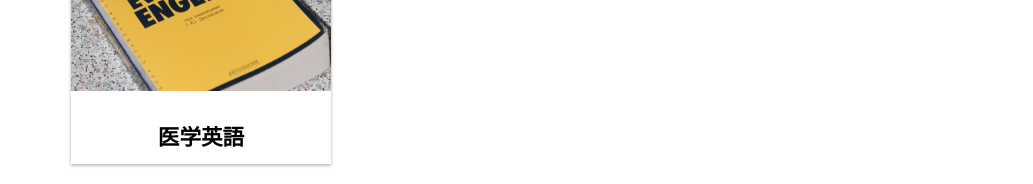
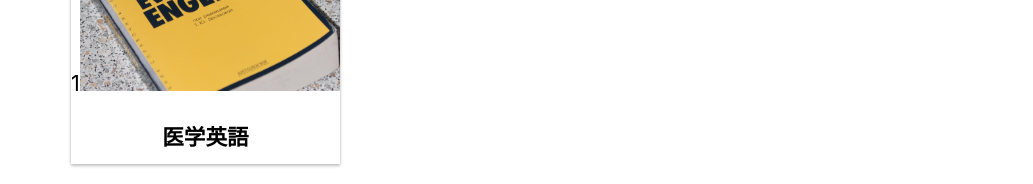
Before and after one commit to yui-nagamatsu/nextjs-blog, a Next.js app: page / in a window 1280 px wide. Shown: the part 616-800 px from the top of the page, without its empty margins (177-1210 px from the left). Built offline with nearby package versions, Linux system fonts and the light colour scheme.

Commit message:
Navigate between home, Physiology and English2

```diff
--- a/pages/index.js
+++ b/pages/index.js
@@ -43,7 +43,8 @@ export default function Home({ allPostsData }) {
               <ul>
                 <li>
                   <div className={utilStyles.categoryItem}>
-                    <a href="">
+                    <Link href="/posts/physiology">
+                      <a>
                         <Image
                           priority
                           className={utilStyles.categoryImage}
@@ -53,6 +54,7 @@ export default function Home({ allPostsData }) {
                         />
                         <p>生理学</p>
                       </a>
+                    </Link>
                   </div>
                 </li>
                 <li>
@@ -73,7 +75,8 @@ export default function Home({ allPostsData }) {
                 </li>
                 <li>
                   <div className={utilStyles.categoryItem}>
-                    <a href="">
+                  1<Link href="/posts/english">
+                      <a>
                       <Image
                           priority
                           className={utilStyles.categoryImage}
@@ -83,6 +86,7 @@ export default function Home({ allPostsData }) {
                         />
                         <p>医学英語</p>
                       </a>
+                    </Link>
                   </div>
                 </li>
               </ul>
```
Lines whose indentation alone changed are shown as unchanged.
